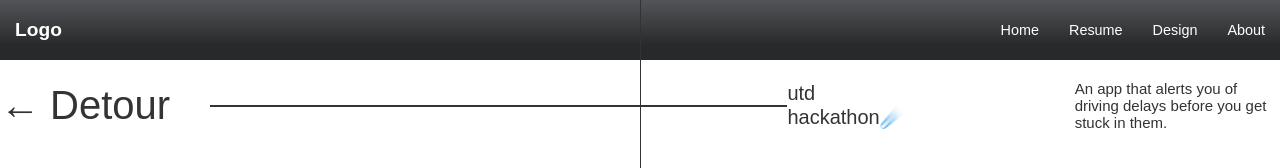
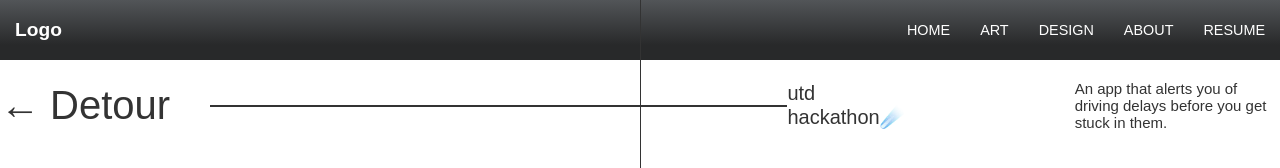
Before and after one commit to damianizaguirre/Personal_Website, a plain HTML site: page DetourCaseStudy.html in a window 1280 px wide. Shown: the top 168 px of the page. Drawn offline with Linux system fonts and the light colour scheme.

Commit message:
Add files via upload

```diff
--- a/DetourCaseStudy.html
+++ b/DetourCaseStudy.html
@@ -11,10 +11,11 @@
         <nav class="navbar">
             <div class="logo">Logo</div>
             <ul class="nav-links">
-                <li><a href="index.html">Home</a></li>
-                <li><a href="Izaguirre_Resume.pdf">Resume</a></li>
-                <li><a href="Design.html">Design</a></li>
-                <li><a href="AboutMe.html">About</a></li>
+                <li><a href="index.html">HOME</a></li>
+                <li><a href="Art.html">ART</a></li>
+                <li><a href="Design.html">DESIGN</a></li>
+                <li><a href="AboutMe.html">ABOUT</a></li>
+                <li><a href="Izaguirre_Resume.pdf">RESUME</a></li>
             </ul>
         </nav>
     </header>
```
